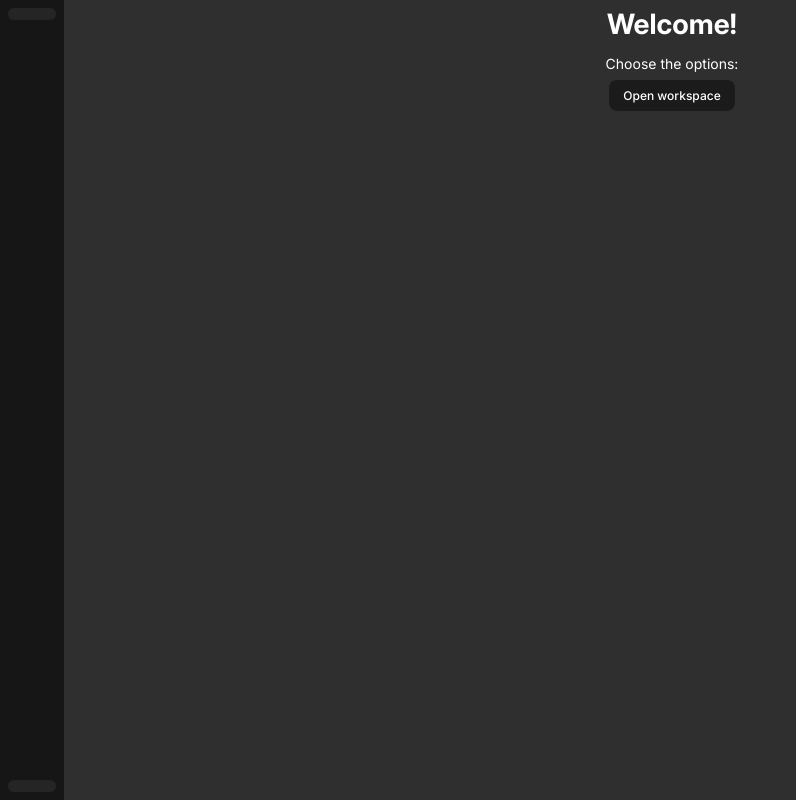
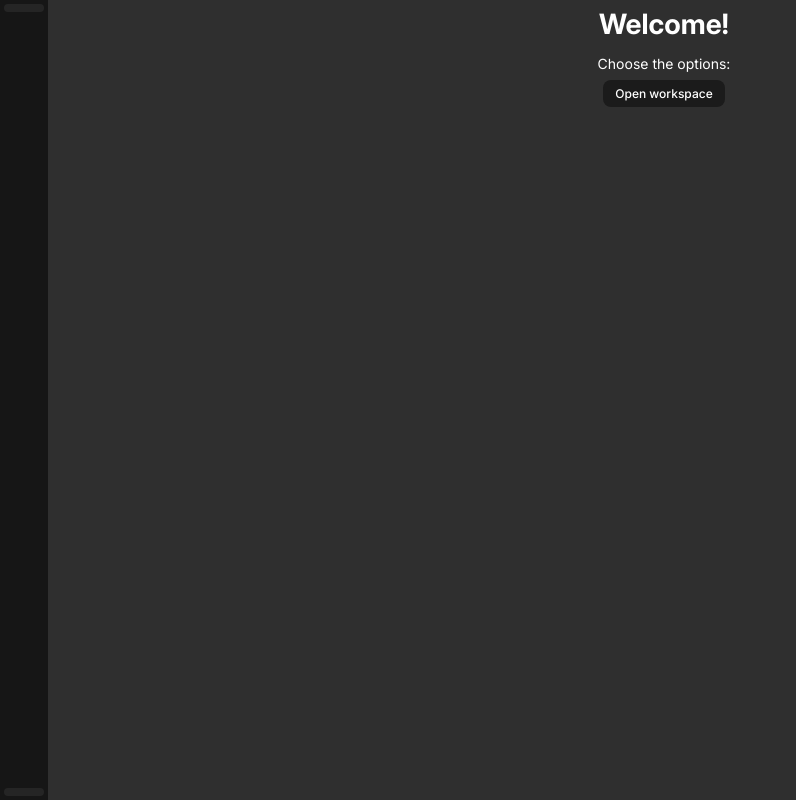
Before and after one commit to szeweq/craftmatch, a SvelteKit app: page / in a window 1280 px wide. Shown: the whole page, without its empty margins (0-796 px from the left). Built offline with nearby package versions, Linux system fonts and the light colour scheme.

Commit message:
Use box-shadow for ring style

```diff
--- a/src/styles.css
+++ b/src/styles.css
@@ -38,8 +38,8 @@ aside {
   background-color: var(--c-bg2);
   display: flex;
   flex-flow: column nowrap;
-  padding: 0.5rem;
-  gap: .5rem;
+  padding: .25rem;
+  gap: .25rem;
 }
 aside > .opts {
   flex: 1 0 auto;
@@ -91,15 +91,15 @@ button,
 select,
 a[role="button"] {
   outline: none;
+  border: none;
   border-radius: 8px;
-  border: 2px solid transparent;
   padding: 0.375rem 0.75rem;
   font-size: 0.75rem;
   font-weight: 500;
   font-family: inherit;
   color: #ffffff;
   background-color: rgb(var(--cx1) / .625);
-  transition: border-color 0.1s;
+  transition: box-shadow 0.1s;
 }
 select {
   appearance: button;
@@ -151,14 +151,14 @@ button:disabled {
 }
 
 button:not(:disabled):hover, select:not(:disabled):hover, a[role="button"]:hover {
-  border-color: var(--c-ring);
+  box-shadow: inset 0 0 0 2px var(--c-ring);
 }
 button:not(:disabled):active, select:not(:disabled):active, a[role="button"]:active {
-  border-color: var(--c-ring);
+  box-shadow: inset 0 0 0 2px var(--c-ring);
   background-color: rgb(var(--cx1) / .4);
 }
 input[type="text"]:active, input[type="text"]:focus {
-  border-inline-color: var(--c-ring);
+  box-shadow: inset 0 -2px 0 var(--c-ring);
 }
 
 button.btn-icon {
--- a/src/styles/root.css
+++ b/src/styles/root.css
@@ -19,7 +19,7 @@
   --c-ring: #396cd8;
   --c-bg1: #2f2f2f;
   --c-bg2: #161616;
-  --s-aside: 4rem;
+  --s-aside: 3rem;
   --cx1: 15 15 15;
 }
 
```
